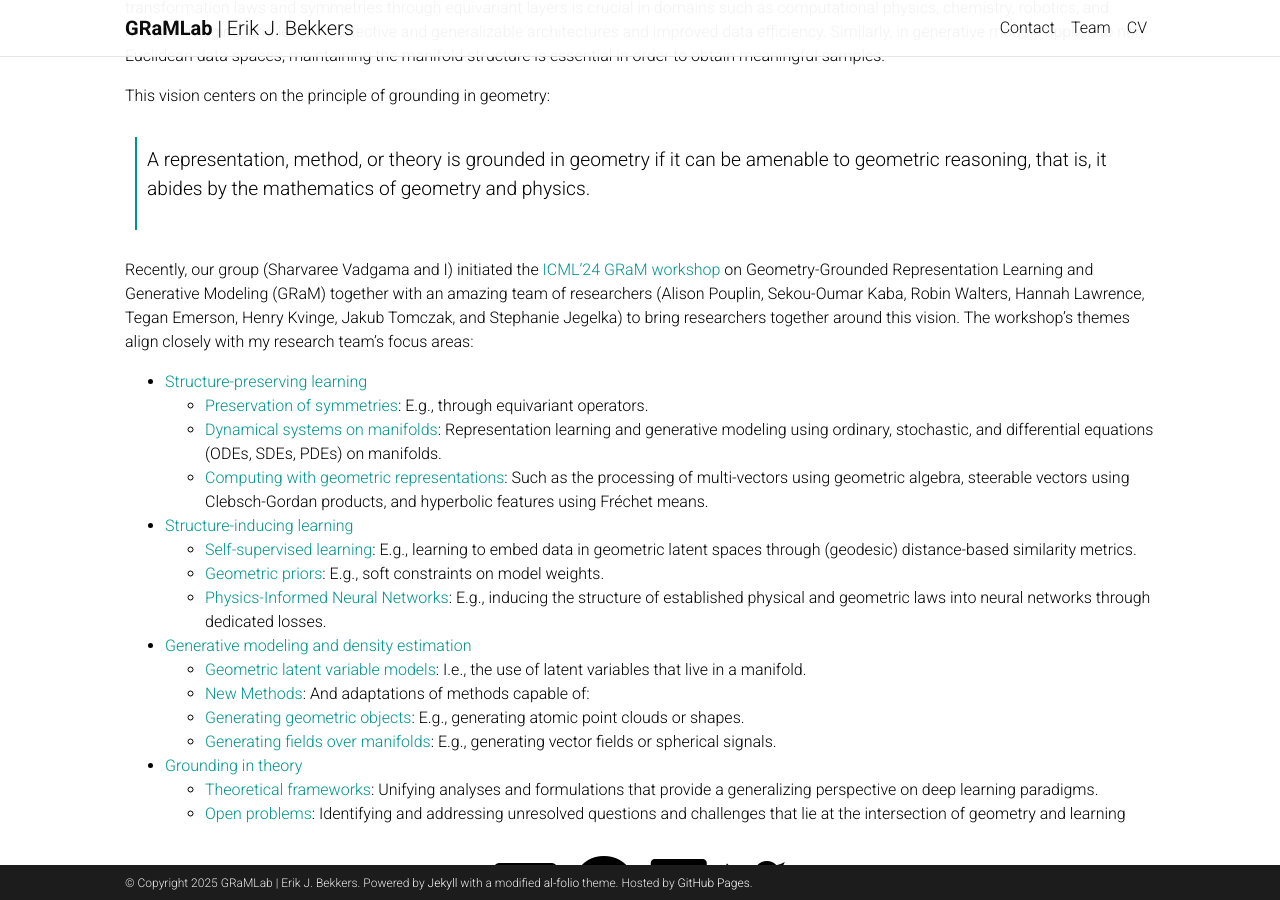
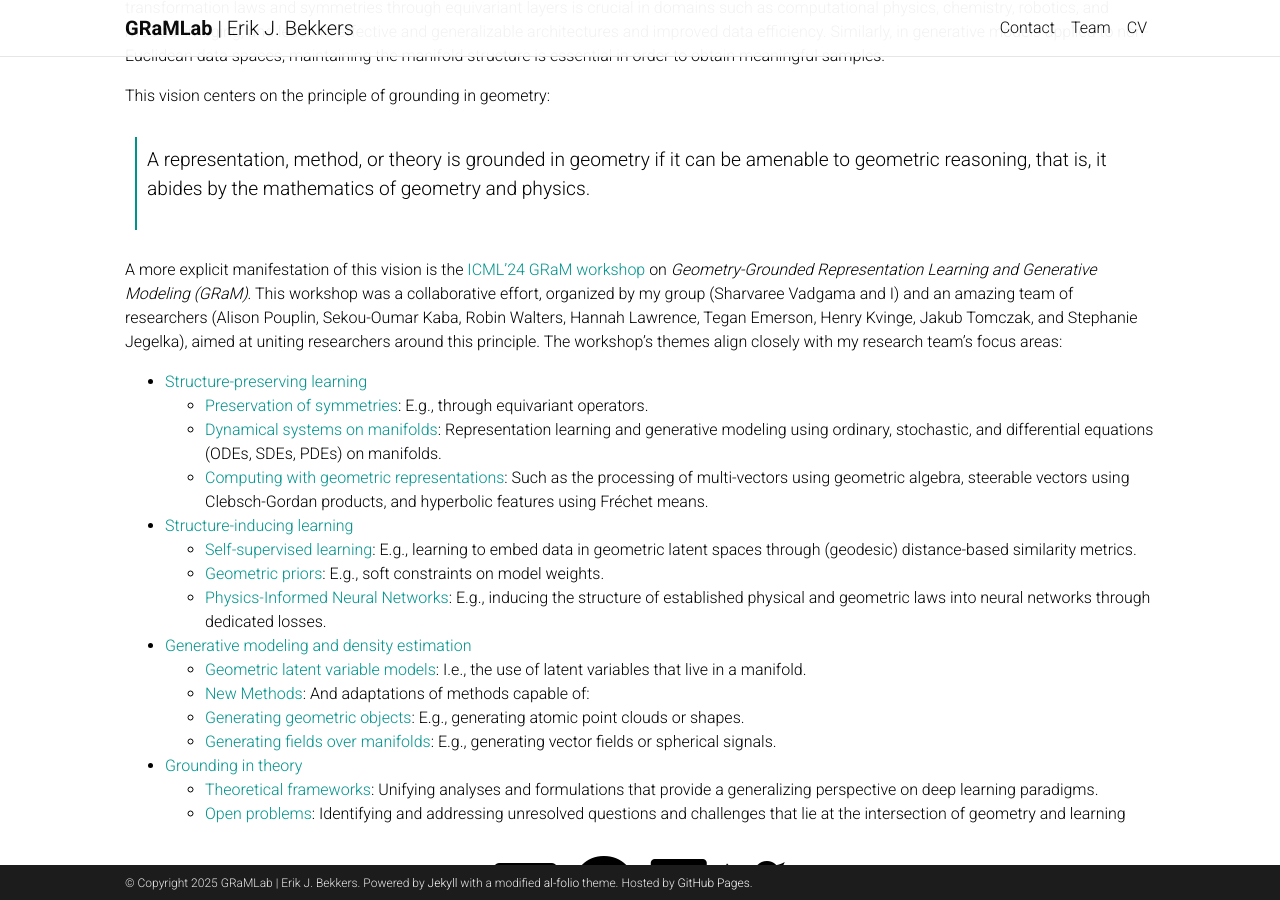
Before and after one commit to ebekkers/ebekkers.github.io, a Jekyll site: the page built from _pages/home.md, in a window 1280 px wide and 900 px high, scrolled down 700 px. Built offline with Jekyll 4.4.1, drawn with Linux system fonts in a browser that asks for light colours; full-size pictures stand in for the smaller copies a plugin makes; comment, search, counter and statistics services are not loaded; a style sheet for code colours, icons or effects is not loaded.

Commit message:
Revise description of ICML'24 GRaM workshop
Rephrased the introduction of the ICML'24 GRaM workshop to emphasize its collaborative nature and alignment with research themes.

```diff
--- a/_pages/home.md
+++ b/_pages/home.md
@@ -34,7 +34,7 @@ This vision centers on the principle of grounding in geometry:
 
 > A representation, method, or theory is grounded in geometry if it can be amenable to geometric reasoning, that is, it abides by the mathematics of geometry and physics.
 
-Recently, our group (Sharvaree Vadgama and I) initiated the [ICML'24 GRaM workshop](https://gram-workshop.github.io/) on Geometry-Grounded Representation Learning and Generative Modeling (GRaM) together with an amazing team of researchers (Alison Pouplin, Sekou-Oumar Kaba, Robin Walters, Hannah Lawrence, Tegan Emerson, Henry Kvinge, Jakub Tomczak, and Stephanie Jegelka) to bring researchers together around this vision.  The workshop's themes align closely with my research team's focus areas:
+A more explicit manifestation of this vision is the [ICML’24 GRaM workshop](https://gram-workshop.github.io/) on *Geometry-Grounded Representation Learning and Generative Modeling (GRaM)*. This workshop was a collaborative effort, organized by my group (Sharvaree Vadgama and I) and an amazing team of researchers (Alison Pouplin, Sekou-Oumar Kaba, Robin Walters, Hannah Lawrence, Tegan Emerson, Henry Kvinge, Jakub Tomczak, and Stephanie Jegelka), aimed at uniting researchers around this principle. The workshop's themes align closely with my research team’s focus areas:
 
 * **Structure-preserving learning**
   * **Preservation of symmetries**: E.g., through equivariant operators.
```
